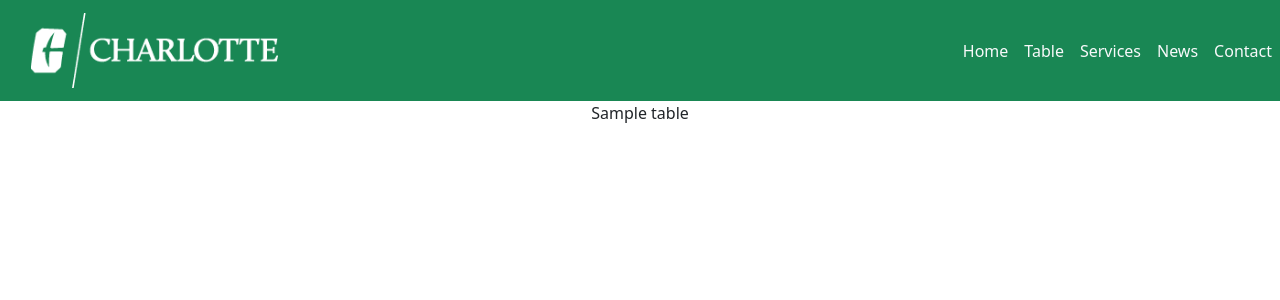
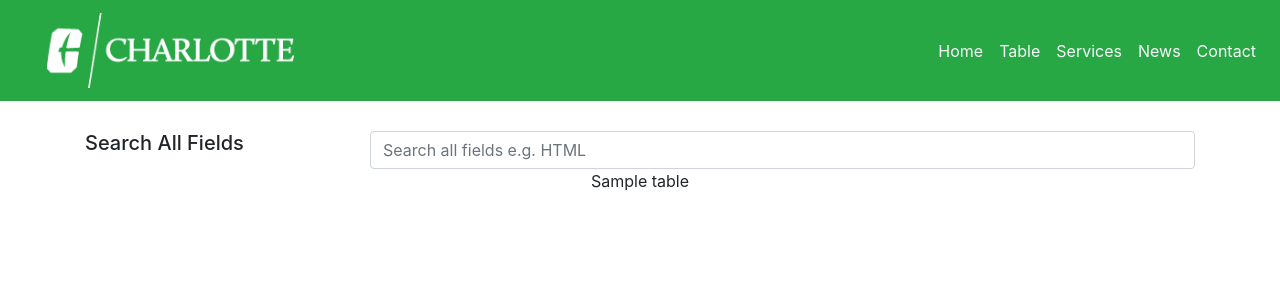
Before and after one commit to aeltoham/4155-Group5, a Flask app: template templates/table.html in a window 1280 px wide. Shown: the top 300 px of the page. Run offline with Flask 3, Linux system fonts and the light colour scheme; the template is opened without the code that fills it: most values are stand-ins (such as "Sample title", 1, 10 or a date in 2020); some libraries are stand-ins or nearby versions.

Commit message:
Implemented Search Function

```diff
--- a/app.py
+++ b/app.py
@@ -20,7 +20,7 @@ def index():
 def table():
     # converting csv to html
 
-    return render_template('table.html', tables=[data.to_html(classes='table')], titles=[''])
+    return render_template('table.html', tables=[data.to_html(classes='table dataTable')], titles=[''])
 
 @app.errorhandler(404)
 def page_not_found(e):
--- a/static/css/style.css
+++ b/static/css/style.css
@@ -0,0 +1,4 @@
+.search-bar-position{
+    position: relative;
+    top: 30px;
+}
--- a/templates/index.html
+++ b/templates/index.html
@@ -1,4 +1,7 @@
 {% extends 'layout.html' %}
 {% block content %}
 
-{% endblock %}
+
+
+
+    {% endblock %}
--- a/templates/layout.html
+++ b/templates/layout.html
@@ -5,13 +5,20 @@
     <meta charset="UTF-8">
     <link href="https://cdn.jsdelivr.net/npm/bootstrap@5.3.0-alpha1/dist/css/bootstrap.min.css" rel="stylesheet"
         integrity="sha384-GLhlTQ8iRABdZLl6O3oVMWSktQOp6b7In1Zl3/Jr59b6EGGoI1aFkw7cmDA6j6gD" crossorigin="anonymous">
+    <link href="//maxcdn.bootstrapcdn.com/bootstrap/4.1.1/css/bootstrap.min.css" rel="stylesheet" id="bootstrap-css">
+    <script src="//maxcdn.bootstrapcdn.com/bootstrap/4.1.1/js/bootstrap.min.js"></script>
+    <script src="//cdnjs.cloudflare.com/ajax/libs/jquery/3.2.1/jquery.min.js"></script>
+
+    <link rel="stylesheet" href="../static/css/style.css">
+
     <title>Home Page</title>
 
 
     <nav class="navbar bg-success navbar-expand-lg navbar-dark navbar-custom">
 
         <a class="navbar-brand" href="">
-            <img src="../static/images/logo.png" alt="Charlotte Logo" height="75" style="position: relative; left:30px;">
+            <img src="../static/images/logo.png" alt="Charlotte Logo" height="75"
+                style="position: relative; left:30px;">
         </a>
 
         <div class="collapse navbar-collapse" id="navbarSupportedContent">
--- a/templates/table.html
+++ b/templates/table.html
@@ -1,5 +1,32 @@
 {% extends 'layout.html' %}
 {% block content %}
+
+<script>
+	function myFunction() {
+		const userInput = document.getElementById("myInput").value.toUpperCase();
+		const tableRows = document.querySelectorAll(".dataTable tr");
+		for (let i = 0; i < tableRows.length; i++) {
+			const rowTextContent = tableRows[i].innerText.toUpperCase();
+			tableRows[i].style.display = rowTextContent.toUpperCase().includes(userInput) ? "" : "none";
+		}
+	}
+</script>
+
+<div class="search-bar-position">
+	<div class="container search-table">
+		<div class="search-box">
+			<div class="row">
+				<div class="col-md-3">
+					<h5>Search All Fields</h5>
+				</div>
+				<div class="col-md-9">
+					<input type="text" id="myInput" onkeyup="myFunction()" class="form-control"
+						placeholder="Search all fields e.g. HTML">
+
+				</div>
+			</div>
+		</div>
+	</div>
 	<div align="center">
 		<!--Displaying the converted table-->
 		{% for table in tables %}
```
Also changed, not shown: 1 other file. Lines whose indentation alone changed are shown as unchanged.
